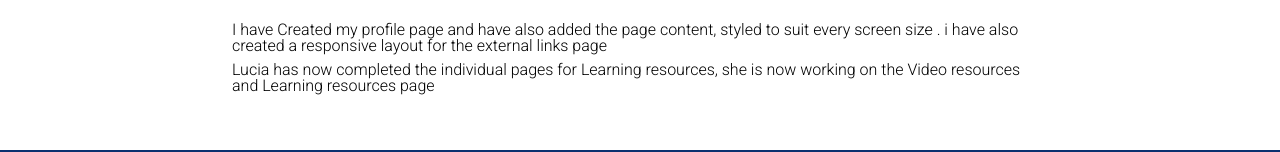
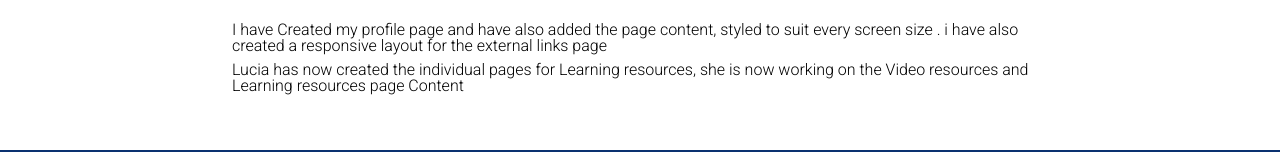
Before and after one commit to arisasdf/c-uni-react-exercise, a React (Create React App) app: page /blog in a window 1280 px wide. Shown: the part 1354-1506 px from the top of the page. Built offline with nearby package versions, Linux system fonts and the light colour scheme; a web font is replaced by a local one.

Commit message:
Amend  Blog Post

```diff
--- a/src/components/Blog.js
+++ b/src/components/Blog.js
@@ -42,7 +42,7 @@ class Blog extends Component {
           postTitle="Profile Page and External Links"
           paragraphs={[
             "I have Created my  profile page and have also added the page content, styled to suit every screen size . i have also created a responsive layout for the external links page",
-            "Lucia has now completed the individual pages for Learning resources, she is now working on the Video resources and Learning resources page "
+            "Lucia has now created the individual pages for Learning resources, she is now working on the Video resources and Learning resources page Content "
           ]}
         />
       </main>
```
